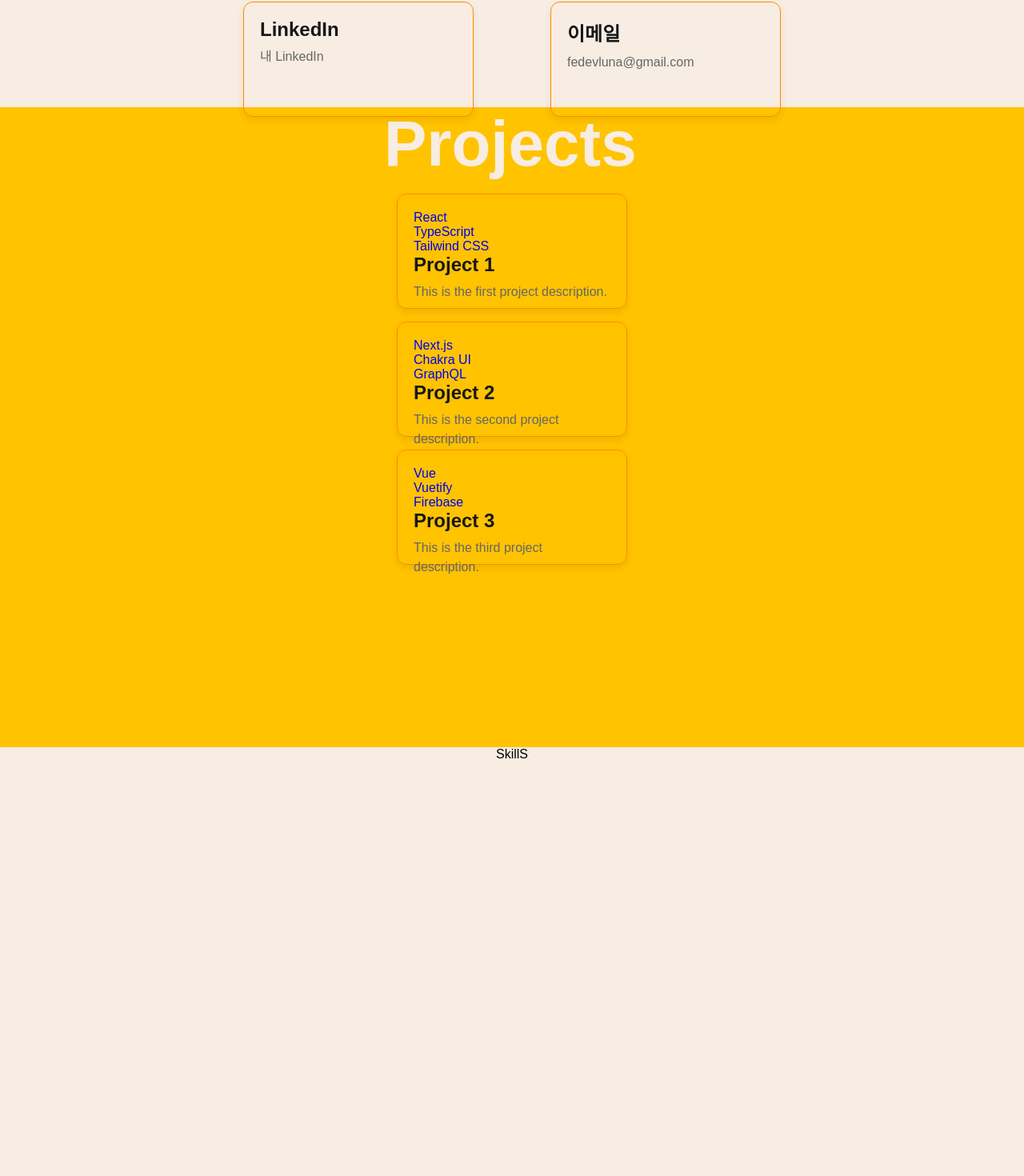
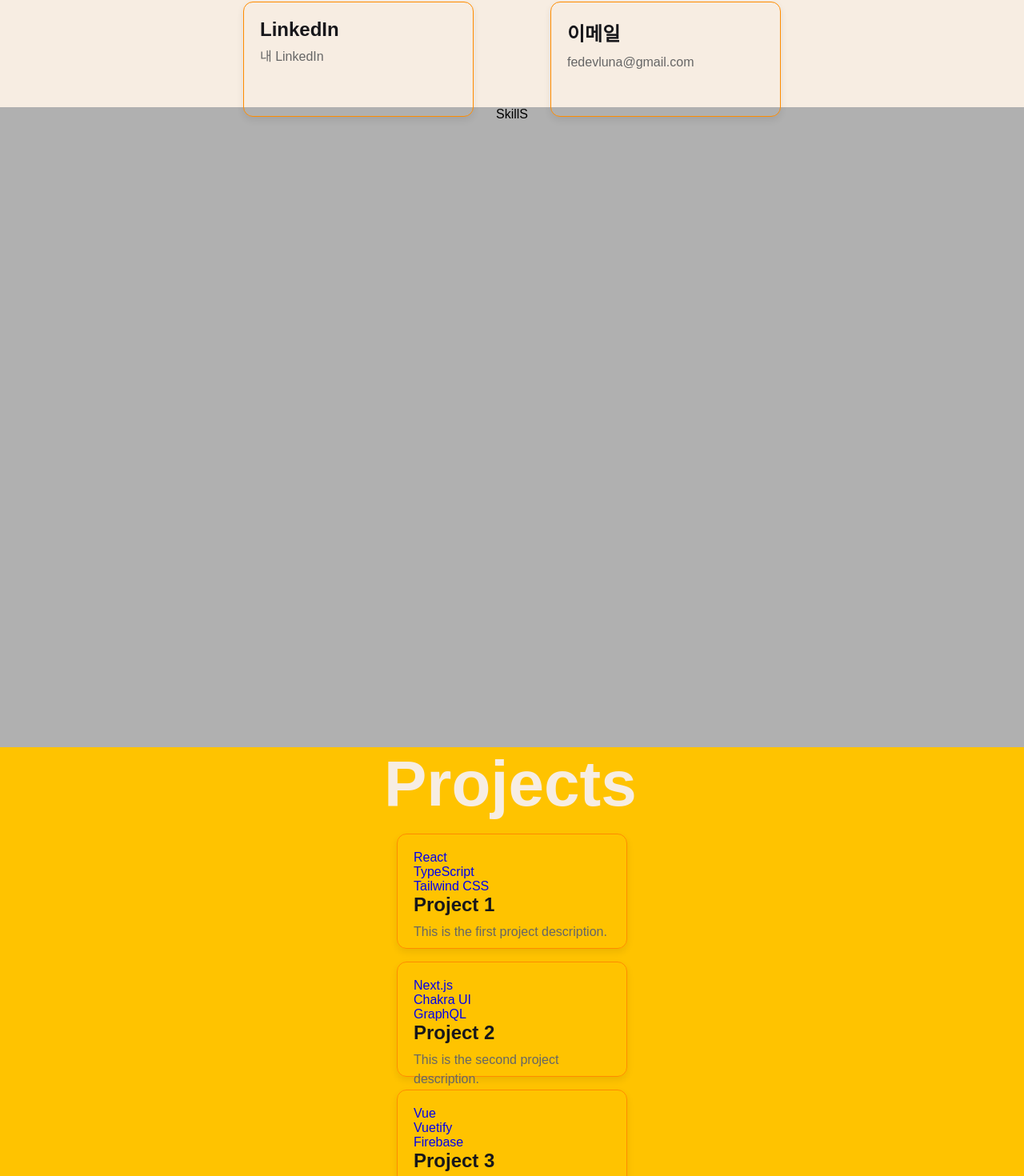
Before and after one commit to h-0y28/h-0y28, a React (Vite) app: page / in a window 1280 px wide. Shown: the part 1466-2936 px from the top of the page at 80% size. Built offline with nearby package versions, Linux system fonts and the light colour scheme; a web font is replaced by a local one.

Commit message:
fix: code 수정

```diff
--- a/src/MainPage/index.tsx
+++ b/src/MainPage/index.tsx
@@ -2,12 +2,12 @@ import React from "react";
 import Header from "../components/Header";
 import Home from "../pages/Home";
 import About from "../pages/About";
-import Skills from "../pages/Projects";
-import Projects from "../pages/Skills";
 import theme from "../styles/theme";
 import homeImg from "../assets/homeImg.jpg";
 
 import * as S from "./style";
+import Skills from "../pages/Skills";
+import Projects from "../pages/Projects";
 
 export const MainPage: React.FC = () => {
   return (
@@ -20,10 +20,10 @@ export const MainPage: React.FC = () => {
         <S.Section id="about">
           <About />
         </S.Section>
-        <S.Section id="skills" bgColor={theme.colors.primary}>
+        <S.Section id="skills" bgColor={theme.colors.gray}>
           <Skills />
         </S.Section>
-        <S.Section id="projects">
+        <S.Section id="projects" bgColor={theme.colors.primary}>
           <Projects />
         </S.Section>
       </main>
```
